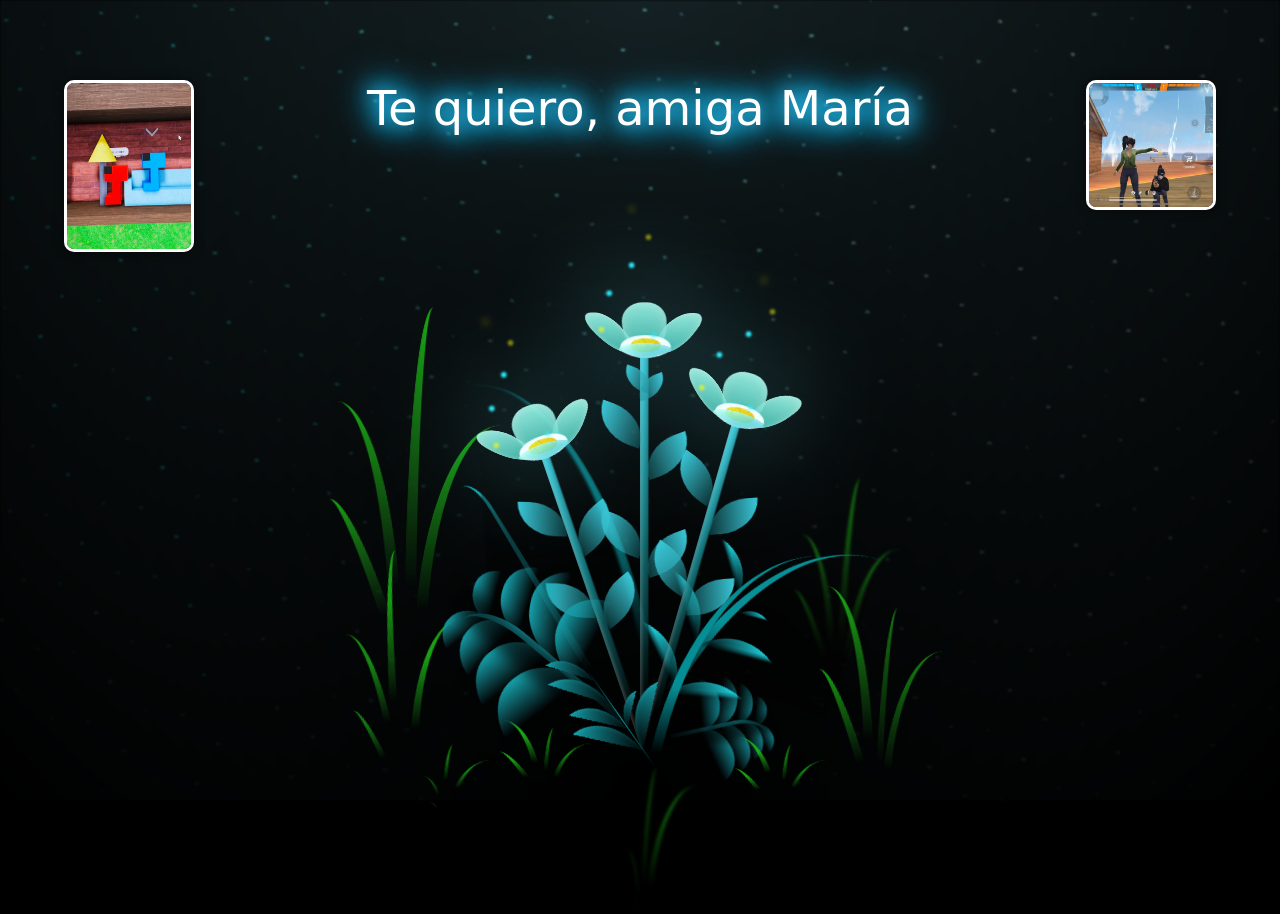
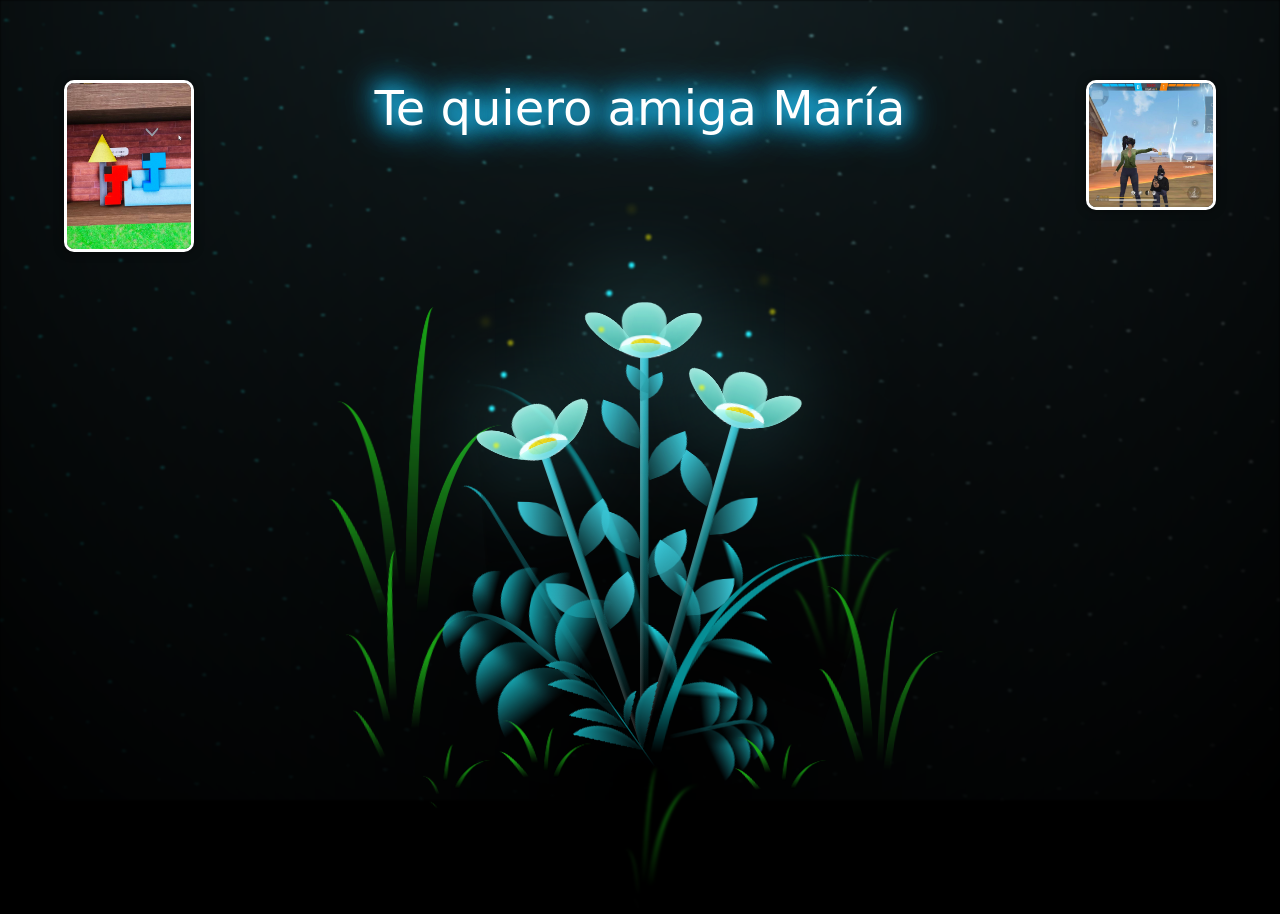
Before and after one commit to Urielnho/mf, a plain HTML site: page index.html in a window 1280 px wide. Drawn offline with Linux system fonts and the light colour scheme.

Commit message:
Update index.html

```diff
--- a/index.html
+++ b/index.html
@@ -12,7 +12,7 @@
 
     <body class="not-loaded">
         <div class="night"></div>
-        <div class="glowing-text">Te quiero, amiga María</div>
+        <div class="glowing-text">Te quiero amiga María</div>
         <div class="side-images">
           <img src="2.jpg" alt="Imagen Izquierda" class="side-image left">
           <img src="1.jpg" alt="Imagen Derecha" class="side-image right">
```
